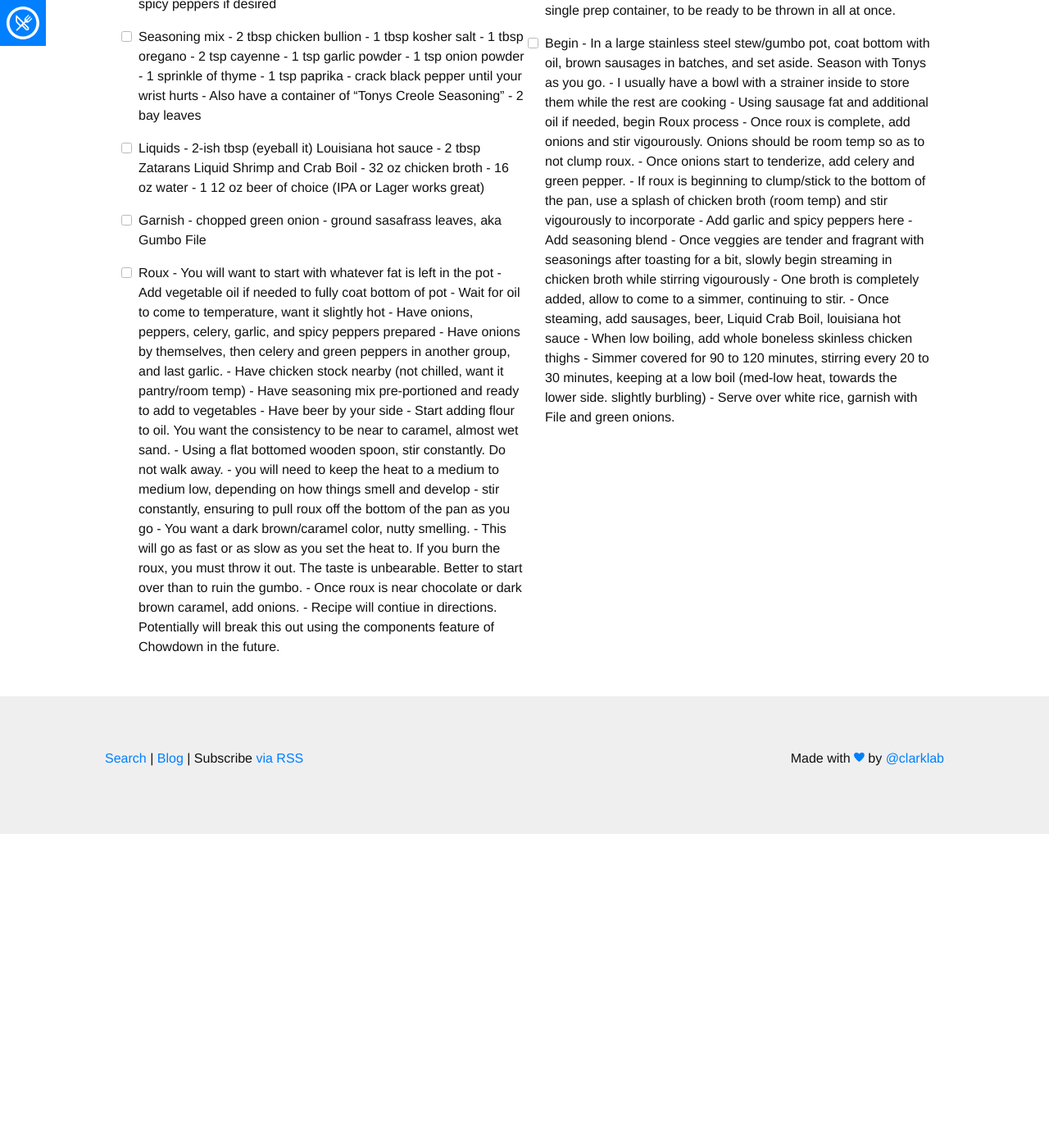
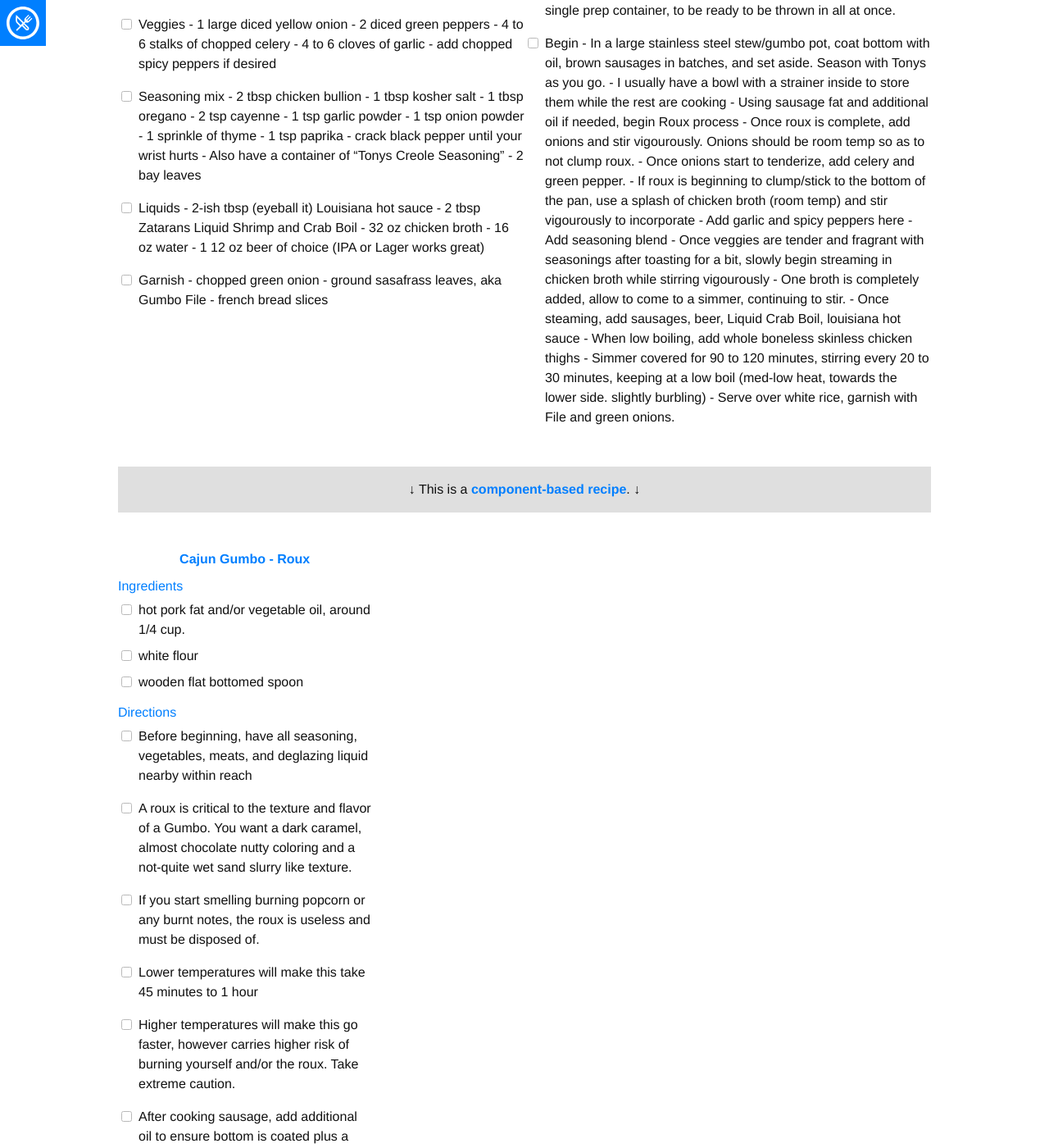
Before and after one commit to danielsheets/chowdown, a Jekyll site: the page built from _recipes/gumbo.md, in a window 1280 px wide and 1400 px high, scrolled down 1099 px. Shown: the whole window at 82% size. Built offline with Jekyll 4.4.1, drawn with Linux system fonts in a browser that asks for light colours; nearby versions of some CDN libraries; some web fonts are replaced; before the commit the page ends 2116 px from its top, so only the background shows below that; some of the changed text lies outside the part shown.

Commit message:
fiddling with components for gumbo

```diff
--- a/_recipes/gumbo.md
+++ b/_recipes/gumbo.md
@@ -37,24 +37,7 @@ ingredients:
 - Garnish
     - chopped green onion
     - ground sasafrass leaves, aka Gumbo File
-- Roux
-    - You will want to start with whatever fat is left in the pot
-    - Add vegetable oil if needed to fully coat bottom of pot
-    - Wait for oil to come to temperature, want it slightly hot
-    - Have onions, peppers, celery, garlic, and spicy peppers prepared
-        - Have onions by themselves, then celery and green peppers in another group, and last garlic.
-    - Have chicken stock nearby (not chilled, want it pantry/room temp)
-    - Have seasoning mix pre-portioned and ready to add to vegetables
-    - Have beer by your side
-    - Start adding flour to oil. You want the consistency to be near to caramel, almost wet sand.
-    - Using a flat bottomed wooden spoon, stir constantly. Do not walk away.
-    - you will need to keep the heat to a medium to medium low, depending on how things smell and develop
-    - stir constantly, ensuring to pull roux off the bottom of the pan as you go
-    - You want a dark brown/caramel color, nutty smelling.
-    - This will go as fast or as slow as you set the heat to.
-        If you burn the roux, you must throw it out. The taste is unbearable. Better to start over than to ruin the gumbo.
-    - Once roux is near chocolate or dark brown caramel, add onions.
-    - Recipe will contiue in directions. Potentially will break this out using the components feature of Chowdown in the future.
+    - french bread slices
 
 
 directions:
@@ -81,4 +64,7 @@ directions:
     - When low boiling, add whole boneless skinless chicken thighs
     - Simmer covered for 90 to 120 minutes, stirring every 20 to 30 minutes, keeping at a low boil (med-low heat, towards the lower side. slightly burbling)
     - Serve over white rice, garnish with File and green onions.
+
+components:
+- Cajun Gumbo - Roux
 ---
```
Also changed, not shown: _components/gumbo-roux.md (added, +23 -0 lines), _recipes/chicken-street-tacos.md (+3 -3 lines), 2 other files.
